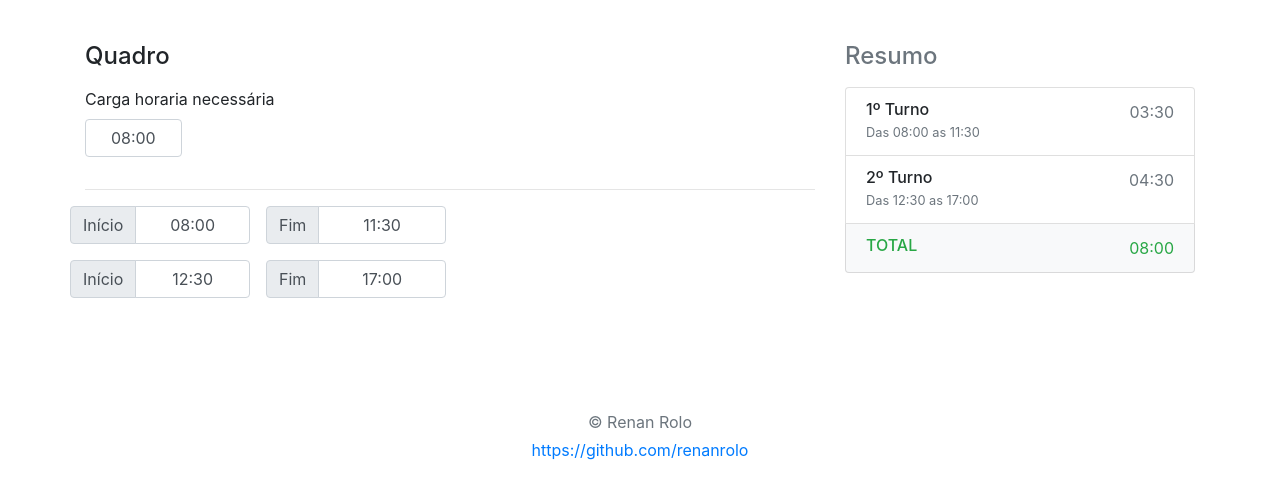
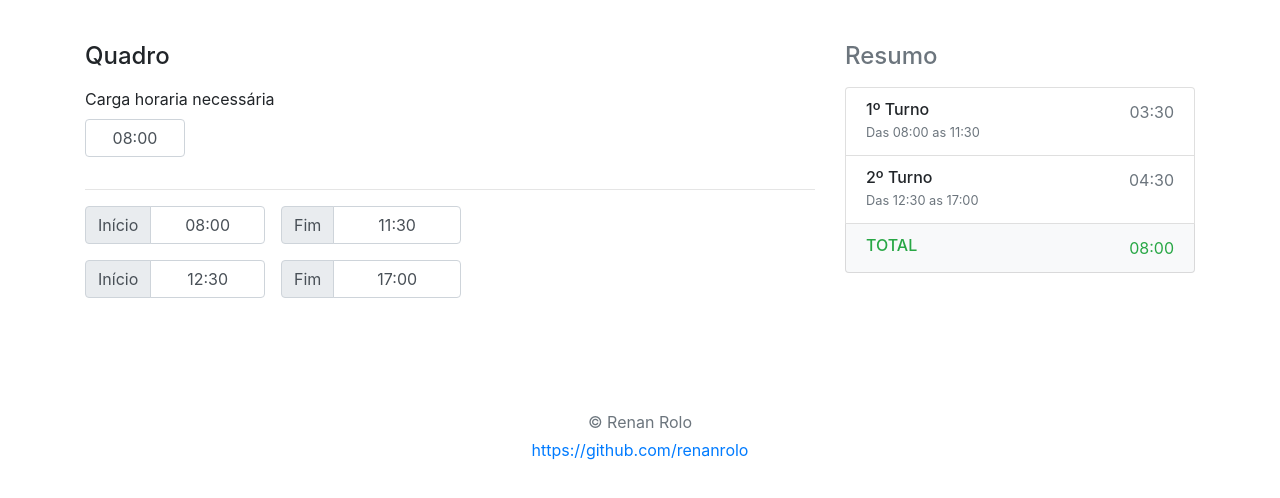
Before and after one commit to renanrolo/Horario-de-Trabalho, a React app: page / in a window 1280 px wide. Shown: the part 62-560 px from the top of the page. Built offline with nearby package versions, Linux system fonts and the light colour scheme.

Commit message:
correções no layout (Carga Horária)

```diff
--- a/src/app/App.scss
+++ b/src/app/App.scss
@@ -9,4 +9,5 @@ body {
 
 .app-input{
     text-align: center;
+    width: 100px !important;
 }
--- a/src/app/components/article/index.jsx
+++ b/src/app/components/article/index.jsx
@@ -39,6 +39,7 @@ const Article = ({ Turnos, CargaHoraria, setCargaHoraria, addTurno, onChangeTurn
 
                     <hr />
 
+                    <div className="col-12">
                         {Turnos.map((turno, index) => (
                             <div className="row" key={index}>
                                 <div className="input-box mr-3 mb-3">
@@ -74,7 +75,7 @@ const Article = ({ Turnos, CargaHoraria, setCargaHoraria, addTurno, onChangeTurn
                                 </div>
                             </div>
                         ))}
-
+                    </div>
                 </form>
             </div>
         </>
```
Lines whose indentation alone changed are shown as unchanged.
